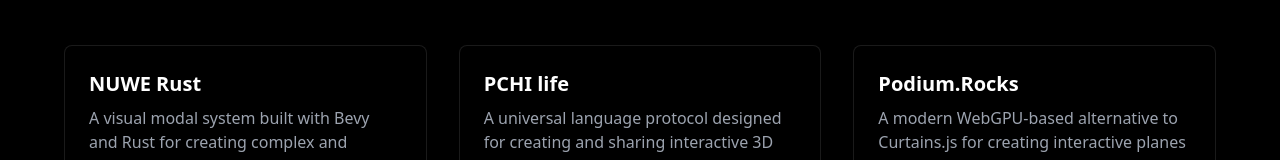
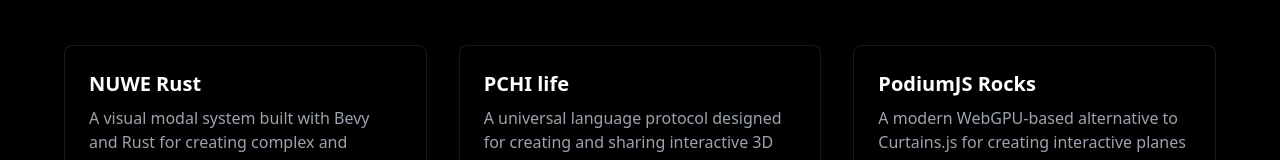
Before and after one commit to vdmo/compiling-org-web-projects, a React (Vite) app: page / in a window 1280 px wide. Shown: the part 231-391 px from the top of the page. Built offline with nearby package versions, Linux system fonts and the light colour scheme.

Commit message:
[dyad] Update project name to PodiumJS Rocks - wrote 1 file(s)

```diff
--- a/src/pages/Index.tsx
+++ b/src/pages/Index.tsx
@@ -16,7 +16,7 @@ const projects = [
     href: "#",
   },
   {
-    title: "Podium.Rocks",
+    title: "PodiumJS Rocks",
     description:
       "A modern WebGPU-based alternative to Curtains.js for creating interactive planes and stunning visual effects.",
     href: "https://github.com/vdmo/podiumjs-rocks",
```
